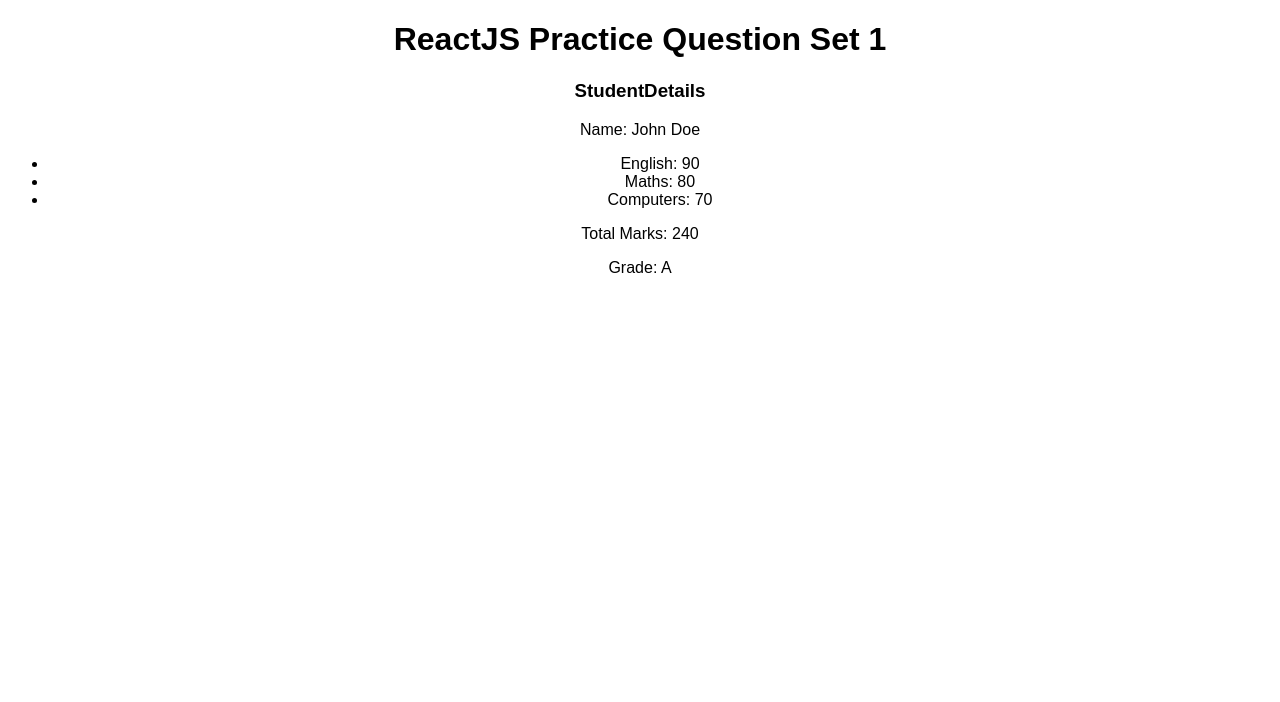
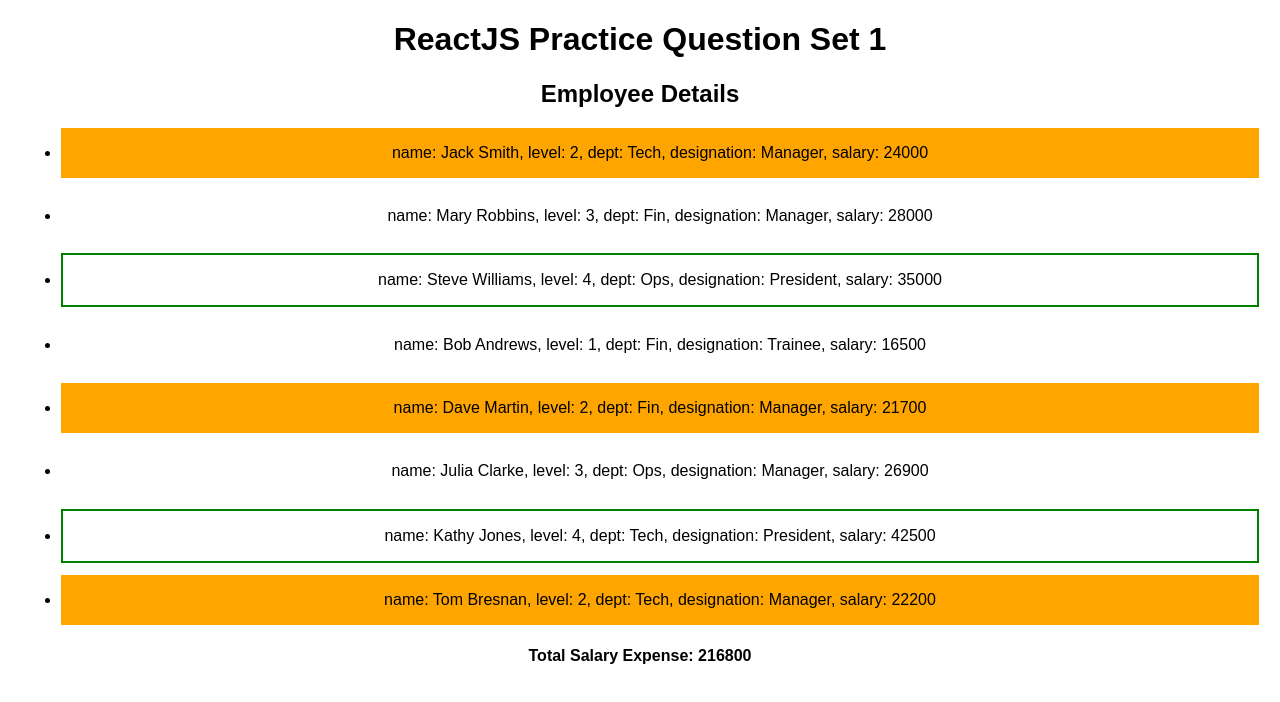
Before and after one commit to anandbaraik/neog-react-practice-set-1, a React (Create React App) app: page / in a window 1280 px wide. Shown: the top 702 px of the page. Built offline with nearby package versions, Linux system fonts and the light colour scheme.

Commit message:
set 1 completed

```diff
--- a/src/App.js
+++ b/src/App.js
@@ -6,6 +6,7 @@ import Stationary from "./Questions/Stationary";
 import ProductsCard from "./Questions/ProductsCard";
 import ProductsCardFiltered from "./Questions/ProductsCardFiltered";
 import StudentDetails from "./Questions/StudentDetails";
+import EmployeeDetails from "./Questions/EmployeeDetails";
 
 export default function App() {
   //Q1
@@ -68,7 +69,8 @@ export default function App() {
         products={products}
       /> */}
       {/* <ProductsCardFiltered products={products}/> */}
-      <StudentDetails student={student}/>
+      {/* <StudentDetails student={student}/> */}
+      <EmployeeDetails/>
     </div>
   );
 }
--- /dev/null
+++ b/src/Questions/EmployeeDetails.js
@@ -0,0 +1,89 @@
+import React from 'react'
+
+const employees = [
+    {
+      name: "Jack Smith",
+      level: 2,
+      dept: "Tech",
+      designation: "Manager",
+      salary: 24000,
+    },
+    {
+      name: "Mary Robbins",
+      level: 3,
+      dept: "Fin",
+      designation: "Manager",
+      salary: 28000,
+    },
+    {
+      name: "Steve Williams",
+      level: 4,
+      dept: "Ops",
+      designation: "President",
+      salary: 35000,
+    },
+    {
+      name: "Bob Andrews",
+      level: 1,
+      dept: "Fin",
+      designation: "Trainee",
+      salary: 16500,
+    },
+    {
+      name: "Dave Martin",
+      level: 2,
+      dept: "Fin",
+      designation: "Manager",
+      salary: 21700,
+    },
+    {
+      name: "Julia Clarke",
+      level: 3,
+      dept: "Ops",
+      designation: "Manager",
+      salary: 26900,
+    },
+    {
+      name: "Kathy Jones",
+      level: 4,
+      dept: "Tech",
+      designation: "President",
+      salary: 42500,
+    },
+    {
+      name: "Tom Bresnan",
+      level: 2,
+      dept: "Tech",
+      designation: "Manager",
+      salary: 22200,
+    },
+  ];
+
+const totalSalary = employees.reduce((sum, { salary }) => sum + salary, 0);
+
+const EmployeeDetails = () => {
+  return (
+    <div>
+        <h2>Employee Details</h2>
+        <ul>
+            {
+                employees.map(({name, level, dept, designation, salary}) => {
+                    return (
+                        <li key={name} style={{
+                            backgroundColor: `${(level == 2) && 'orange'}`,
+                            border: `${(designation == 'President') && '2px solid green'}`,
+                            padding: "1rem",
+                            margin: "0.8rem"
+                        }}>
+                         name: {name}, level: {level}, dept: {dept}, designation: {designation}, salary: {salary}
+                        </li>
+                    )
+                })
+            }
+        </ul>
+        <h4>Total Salary Expense: {totalSalary}</h4>
+    </div>
+  )
+}
+
+export default EmployeeDetails
```
